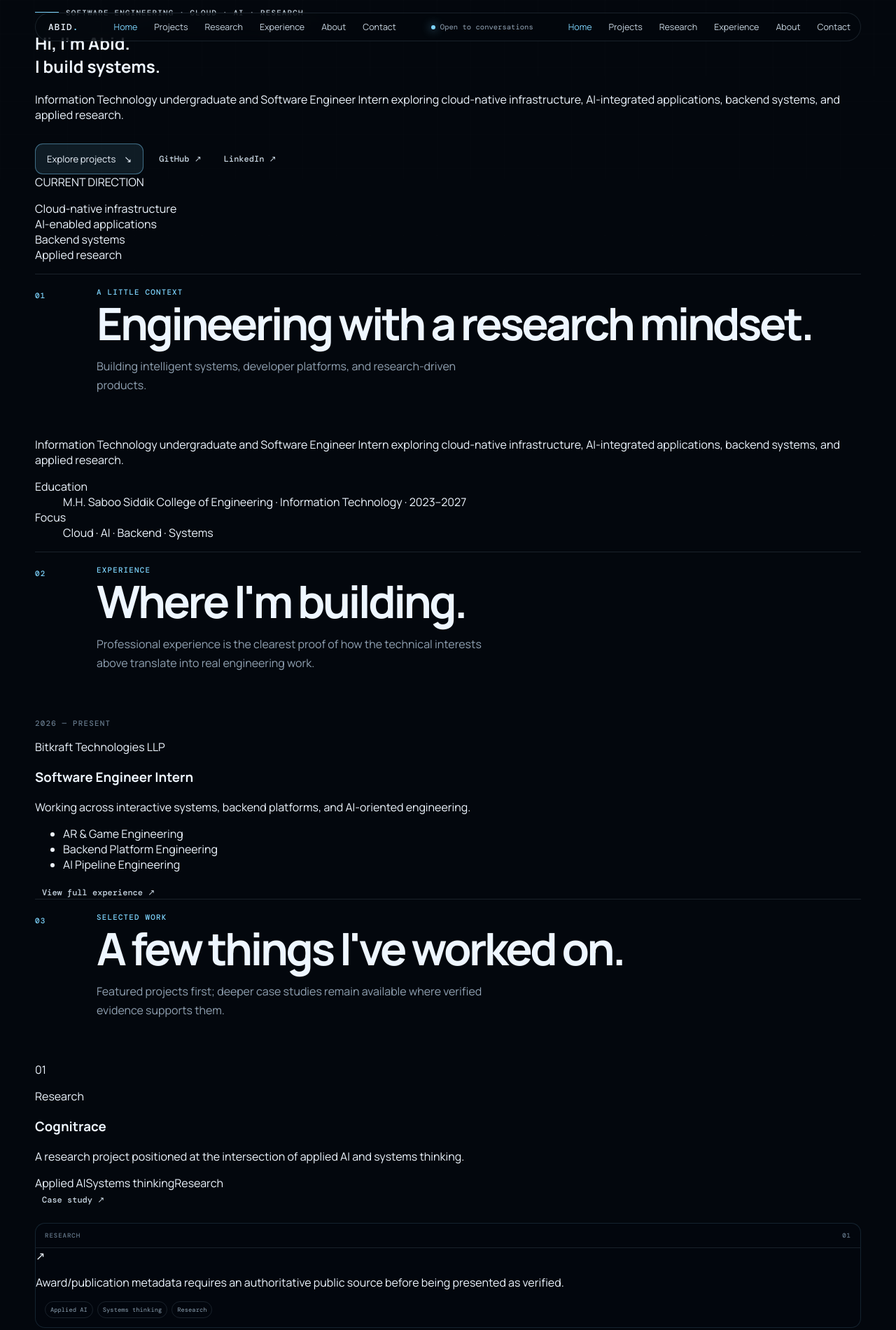
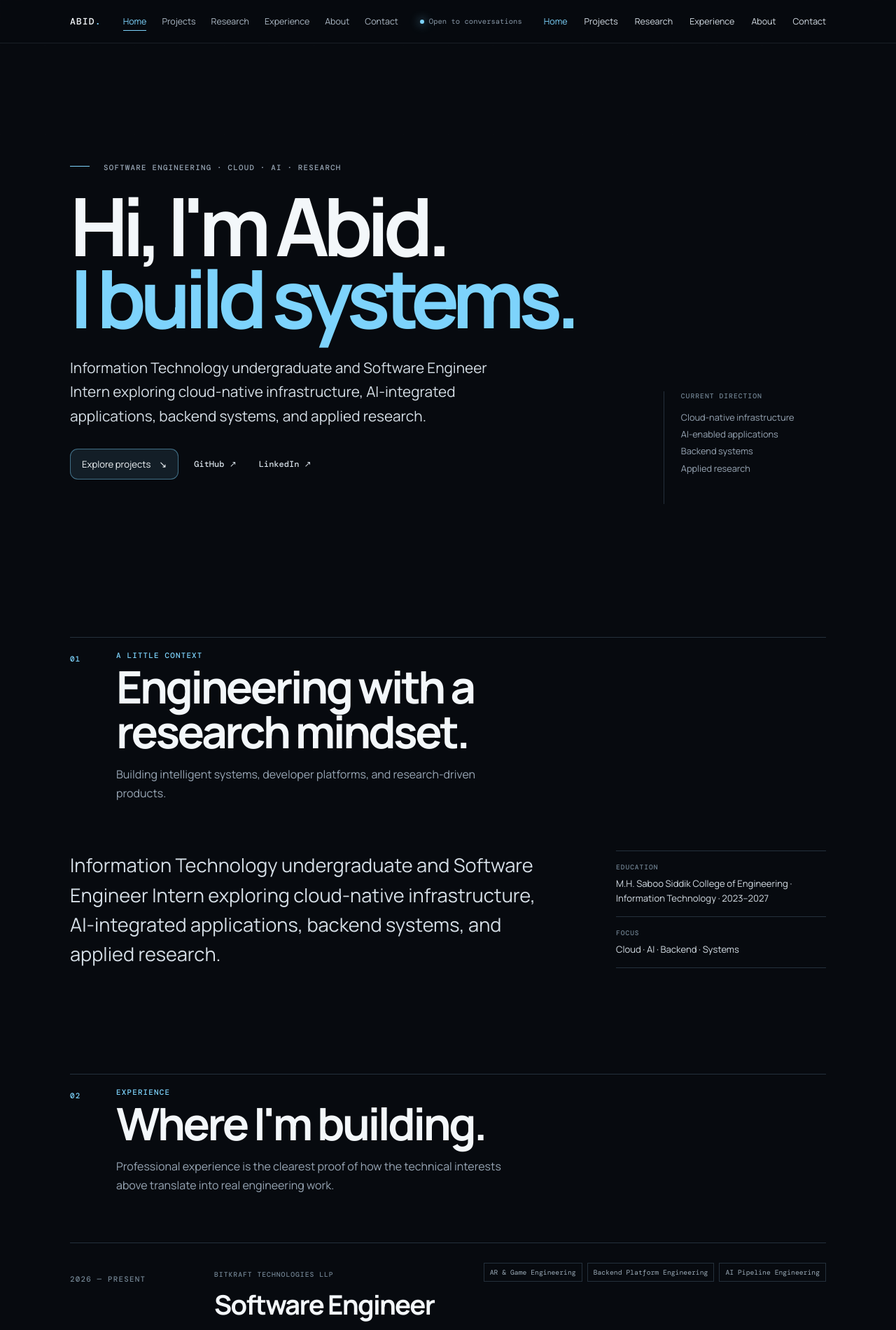
Before and after one commit to InfX2243/portfolio, a React (Vite) app: page / in a window 1280 px wide. Shown: the top 1900 px of the page at 70% size. Built offline with nearby package versions, Linux system fonts and the light colour scheme.

Commit message:
style(v1): establish restrained editorial visual system

```diff
--- a/src/styles.css
+++ b/src/styles.css
@@ -387,3 +387,226 @@ a { text-decoration: none; }
 @media (max-width: 650px) {
   .mobile-nav-panel a { min-height: 44px; display: flex; align-items: center; }
 }
+
+
+/* V1 editorial reset — Sprint A */
+:root {
+  --bg: #070a0f;
+  --panel: #0d121a;
+  --line: #24303c;
+  --muted: #98a6b5;
+  --soft: #d5dee6;
+  --text: #f3f7fa;
+  --cyan: #7dd3fc;
+  --violet: #a78bfa;
+  --mono: "DM Mono", ui-monospace, monospace;
+}
+html { scroll-behavior: smooth; }
+body { background: var(--bg); color: var(--text); }
+.app { overflow: clip; }
+.ambient-grid {
+  opacity: .22;
+  background-size: 64px 64px;
+  mask-image: linear-gradient(to bottom, black 0%, transparent 58%);
+}
+.section-shell { width: min(1080px, calc(100% - 48px)); }
+.nav {
+  position: fixed;
+  top: 0;
+  border: 0;
+  border-bottom: 1px solid rgba(155,184,207,.13);
+  border-radius: 0;
+  width: 100%;
+  padding: 17px max(24px, calc((100% - 1080px) / 2));
+  background: rgba(7,10,15,.88);
+  backdrop-filter: blur(16px);
+}
+.wordmark { font-size: .82rem; letter-spacing: .08em; }
+.wordmark span { color: var(--cyan); }
+.desktop-nav { gap: 22px !important; }
+.desktop-nav a { color: #aebbc7; position: relative; padding: 5px 0; }
+.desktop-nav a::after {
+  content: "";
+  position: absolute;
+  left: 0;
+  right: 100%;
+  bottom: 0;
+  height: 1px;
+  background: var(--cyan);
+  transition: right .2s ease;
+}
+.desktop-nav a:hover::after,
+.desktop-nav a.active-route::after { right: 0; }
+.nav-status { color: #8797a6; }
+.hero { display: none; }
+.home-hero {
+  min-height: 100svh;
+  display: grid;
+  grid-template-columns: minmax(0, 1.55fr) minmax(220px, .45fr);
+  align-items: end;
+  gap: 48px;
+  padding-top: 170px;
+  padding-bottom: 80px;
+  position: relative;
+}
+.home-hero-copy { position: relative; z-index: 2; max-width: 780px; padding-bottom: 35px; }
+.hero-kicker { font: 500 .67rem var(--mono); letter-spacing: .12em; text-transform: uppercase; color: var(--muted); }
+.hero-kicker span { display: inline-block; width: 28px; height: 1px; background: var(--cyan); margin: 0 10px 3px 0; }
+.home-hero h1 {
+  font-size: clamp(4rem, 9vw, 7.8rem);
+  line-height: .9;
+  letter-spacing: -.075em;
+  margin: 25px 0 30px;
+}
+.home-hero h1 em { color: var(--cyan); font-style: normal; }
+.hero-lede { max-width: 650px; color: var(--soft); font-size: clamp(1.05rem, 1.8vw, 1.3rem); line-height: 1.65; }
+.home-hero-aside {
+  align-self: end;
+  padding: 0 0 39px 24px;
+  border-left: 1px solid var(--line);
+  color: var(--muted);
+}
+.mono-label {
+  display: block;
+  font: 500 .61rem var(--mono);
+  letter-spacing: .1em;
+  text-transform: uppercase;
+  color: #708291;
+}
+.home-hero-aside p { line-height: 1.9; font-size: .8rem; margin: 12px 0 0; }
+.editorial-section { padding-top: 110px; padding-bottom: 40px; }
+.editorial-section .section-head {
+  grid-template-columns: 48px minmax(0, 720px);
+  margin-bottom: 52px;
+  border-top-color: var(--line);
+}
+.section-head h2 { font-size: clamp(2.5rem, 5vw, 4.4rem); }
+.intro-grid { display: grid; grid-template-columns: minmax(0,1.4fr) minmax(240px,.6fr); gap: 80px; }
+.intro-statement { margin: 0; font-size: clamp(1.25rem, 2.2vw, 1.7rem); line-height: 1.55; color: var(--soft); }
+.fact-list { margin: 0; border-top: 1px solid var(--line); }
+.fact-list div { padding: 16px 0; border-bottom: 1px solid var(--line); }
+.fact-list dt { font: 500 .6rem var(--mono); text-transform: uppercase; letter-spacing: .1em; color: #6f8190; }
+.fact-list dd { margin: 7px 0 0; color: var(--soft); font-size: .82rem; line-height: 1.55; }
+.experience-list { border-top: 1px solid var(--line); }
+.experience-item {
+  display: grid;
+  grid-template-columns: 170px minmax(0,1fr);
+  gap: 36px;
+  padding: 28px 0 34px;
+  border-bottom: 1px solid var(--line);
+}
+.experience-period { color: #718391; }
+.experience-main { display: grid; grid-template-columns: minmax(0,1fr) auto; gap: 30px; }
+.experience-main h3 { margin: 8px 0; font-size: clamp(1.7rem, 3vw, 2.5rem); letter-spacing: -.045em; }
+.experience-main p:not(.mono-label) { margin: 0; color: var(--muted); max-width: 600px; line-height: 1.65; }
+.plain-tags { display: flex; flex-wrap: wrap; gap: 7px; list-style: none; padding: 0; margin: 0; align-content: start; }
+.plain-tags li, .plain-tags span {
+  font: 400 .61rem var(--mono);
+  color: #9cacb9;
+  border: 1px solid var(--line);
+  padding: 6px 8px;
+  border-radius: 0;
+}
+.project-archive { border-top: 1px solid var(--line); }
+.project-row {
+  display: grid;
+  grid-template-columns: 48px minmax(0,1fr) 260px;
+  gap: 28px;
+  padding: 30px 0;
+  border-bottom: 1px solid var(--line);
+  align-items: start;
+}
+.project-row-index { font: 500 .67rem var(--mono); color: #6f8190; padding-top: 5px; }
+.project-row-heading { display: flex; justify-content: space-between; gap: 20px; align-items: start; }
+.project-row h3 { font-size: clamp(1.8rem, 4vw, 3rem); letter-spacing: -.05em; margin: 8px 0 10px; }
+.project-row-main > p { max-width: 620px; color: var(--muted); line-height: 1.65; }
+.project-award { max-width: 220px; color: var(--cyan); font: 500 .62rem var(--mono); line-height: 1.5; text-align: right; }
+.project-row-footer { display: flex; justify-content: space-between; gap: 20px; align-items: end; margin-top: 20px; }
+.project-visual {
+  margin: 0;
+  border: 1px solid var(--line);
+  border-radius: 0;
+  background: rgba(255,255,255,.012);
+}
+.project-visual-head { padding: 10px 12px; border-bottom: 1px solid var(--line); }
+.project-visual-body { min-height: 145px; padding: 18px 14px; display: flex; flex-direction: column; justify-content: space-between; gap: 18px; }
+.project-visual-mark { font: 400 2rem var(--mono); color: var(--cyan); }
+.project-visual-body p { margin: 0; color: #8293a1; font-size: .68rem; line-height: 1.55; }
+.project-signal-strip { padding: 0 12px 12px; }
+.project-signal-strip span { border-radius: 0; }
+.research-archive { border-top: 1px solid var(--line); }
+.research-row {
+  display: grid;
+  grid-template-columns: 48px minmax(0,1fr) minmax(190px,.45fr);
+  gap: 28px;
+  padding: 28px 0;
+  border-bottom: 1px solid var(--line);
+}
+.research-row-index { font: 500 .67rem var(--mono); color: #6f8190; }
+.research-row h3 { font-size: clamp(1.7rem, 3vw, 2.5rem); letter-spacing: -.045em; margin: 8px 0; }
+.research-row p { margin: 0; max-width: 620px; color: var(--muted); line-height: 1.65; }
+.research-row-signal { display: flex; flex-direction: column; justify-content: space-between; align-items: flex-end; gap: 20px; }
+.research-row-signal > span { font: 500 .6rem var(--mono); color: #8495a3; text-align: right; line-height: 1.5; }
+.direction-list { border-top: 1px solid var(--line); border-bottom: 1px solid var(--line); display: grid; grid-template-columns: repeat(4,1fr); }
+.direction-list article { min-height: 210px; padding: 20px 18px 24px; border-right: 1px solid var(--line); }
+.direction-list article:last-child { border-right: 0; }
+.direction-list article > span { font: 500 .62rem var(--mono); color: var(--cyan); }
+.direction-list h3 { margin: 60px 0 10px; font-size: 1rem; }
+.direction-list p { margin: 0; color: var(--muted); font-size: .75rem; line-height: 1.6; }
+.community-list { border-top: 1px solid var(--line); }
+.community-list > div {
+  display: grid;
+  grid-template-columns: 120px minmax(0,1fr) auto;
+  gap: 22px;
+  align-items: center;
+  padding: 18px 0;
+  border-bottom: 1px solid var(--line);
+}
+.community-list strong { font-size: .9rem; font-weight: 600; }
+.community-list small { color: #748594; }
+.home-closing { padding: 150px 0 100px; max-width: 820px; }
+.home-closing h2 { margin: 14px 0; font-size: clamp(3rem, 7vw, 6.5rem); line-height: .92; letter-spacing: -.065em; }
+.home-closing > p:not(.mono-label) { color: var(--muted); line-height: 1.7; max-width: 550px; }
+.footer { width: min(1080px, calc(100% - 48px)); border-top: 1px solid var(--line); padding-top: 18px; }
+@media (max-width: 850px) {
+  .home-hero { grid-template-columns: 1fr; align-items: center; }
+  .home-hero-aside { display: none; }
+  .intro-grid { grid-template-columns: 1fr; gap: 35px; }
+  .experience-main { grid-template-columns: 1fr; gap: 18px; }
+  .project-row { grid-template-columns: 40px minmax(0,1fr); }
+  .project-row .project-visual { grid-column: 2; width: min(100%, 520px); }
+  .direction-list { grid-template-columns: repeat(2,1fr); }
+  .direction-list article:nth-child(2) { border-right: 0; }
+  .direction-list article:nth-child(-n+2) { border-bottom: 1px solid var(--line); }
+  .research-row { grid-template-columns: 40px minmax(0,1fr); }
+  .research-row-signal { grid-column: 2; align-items: flex-start; }
+  .research-row-signal > span { text-align: left; }
+}
+@media (max-width: 650px) {
+  .section-shell { width: min(100% - 30px, 1080px); }
+  .nav { padding: 12px 15px; }
+  .desktop-nav, .nav-status { display: none; }
+  .home-hero { min-height: auto; padding-top: 145px; padding-bottom: 70px; }
+  .home-hero h1 { font-size: clamp(3.6rem, 17vw, 5.5rem); }
+  .home-hero-copy { padding-bottom: 0; }
+  .editorial-section { padding-top: 85px; }
+  .editorial-section .section-head { grid-template-columns: 36px minmax(0,1fr); margin-bottom: 38px; }
+  .section-head h2 { font-size: clamp(2.3rem, 12vw, 3.5rem); }
+  .experience-item { grid-template-columns: 1fr; gap: 10px; padding: 24px 0 28px; }
+  .project-row { grid-template-columns: 30px minmax(0,1fr); gap: 16px; }
+  .project-row-heading { display: block; }
+  .project-award { text-align: left; max-width: none; margin: 14px 0 0; }
+  .project-row-footer { display: block; }
+  .project-row-footer .text-link { display: inline-block; margin-top: 12px; padding-left: 0; }
+  .project-row .project-visual { grid-column: 2; width: 100%; }
+  .direction-list { grid-template-columns: 1fr; }
+  .direction-list article { border-right: 0; border-bottom: 1px solid var(--line); min-height: 0; padding: 20px 0; }
+  .direction-list article:last-child { border-bottom: 0; }
+  .direction-list h3 { margin: 26px 0 8px; }
+  .community-list > div { grid-template-columns: 1fr; gap: 8px; }
+  .community-list .text-link { padding-left: 0; }
+  .home-closing { padding: 110px 0 80px; }
+}
+@media (prefers-reduced-motion: reduce) {
+  .desktop-nav a::after { transition: none; }
+}
```
